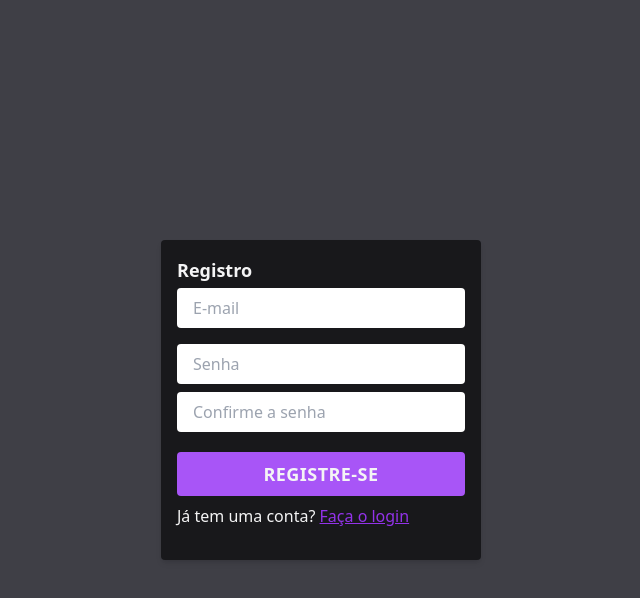
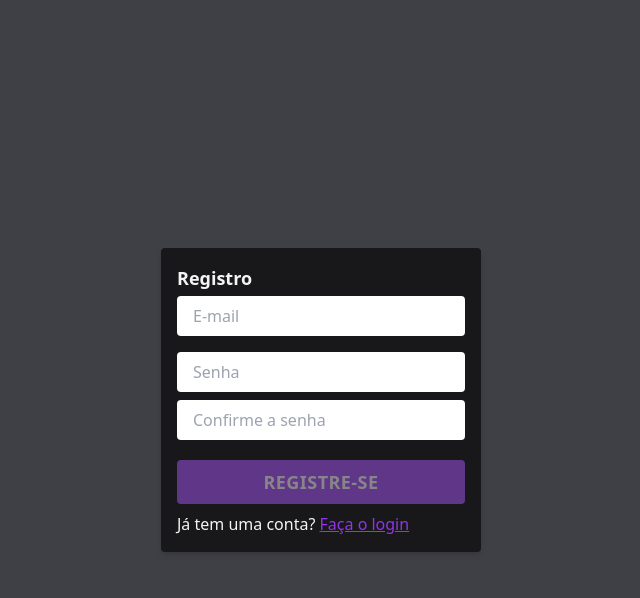
Before and after one commit to ZaikoXander/Login-System, a Next.js app in the folder frontend/: page / in a window 1280 px wide. Both pictures are taken after a click on the button "Registre-se". Shown: the top 598 px of the page, without its empty margins (319-959 px from the left). Built offline with nearby package versions, Linux system fonts and the light colour scheme.

Commit message:
Deal with validation

```diff
--- a/frontend/src/components/Button.tsx
+++ b/frontend/src/components/Button.tsx
@@ -1,16 +1,19 @@
 interface ButtonProps {
   children: string
   className?: string
+  disabled?: boolean
 }
 
-export default function Button({ children, className }: ButtonProps) {
+export default function Button({ children, className, disabled }: ButtonProps) {
   return (
     <button
       type="submit"
       className={`
         ${className} bg-purple-500 rounded p-2 text-lg font-bold tracking-wide uppercase
         hover:bg-purple-600 transition-colors
+        disabled:opacity-50 disabled:cursor-not-allowed disabled:hover:bg-purple-500
       `}
+      disabled={disabled}
     >
       { children }
     </button>
--- a/frontend/src/components/Home/Login.tsx
+++ b/frontend/src/components/Home/Login.tsx
@@ -1,26 +1,53 @@
-import { Dispatch, SetStateAction } from "react"
+import { ChangeEvent, FormEvent, useState } from "react"
 import Link from "next/link"
 
 import Input from "../Input"
 import Button from "../Button"
 
-interface LoginProps {
-  isRegistering: boolean
-  setIsRegistering: Dispatch<SetStateAction<boolean>>
+import { HomeComponentsProps } from "."
+
+interface UserData {
+  email: string
+  password: string
 }
 
-export default function Login({ isRegistering, setIsRegistering }: LoginProps) {
-  function handleRegisterClick() {
-    setIsRegistering(!isRegistering)
+export default function Login({ isRegistering, setIsRegistering }: HomeComponentsProps) {
+  const [user, setUser] = useState<UserData>({ email: "", password: "" })
+
+  function handleSubmitForm(event: FormEvent<HTMLFormElement>) {
+    event.preventDefault()
+    console.log(user)
+  }
+
+  function handleInputChange(event: ChangeEvent<HTMLInputElement>) {
+    setUser({ ...user, [event.target.name]: event.target.value })
   }
 
   return (
-    <form className="flex flex-col w-full">
+    <form onSubmit={handleSubmitForm} className="flex flex-col w-full">
       <h1 className="font-bold text-lg mb-1">
         Login
       </h1>
-      <Input required type="email" placeholder="E-mail" className="mb-4" />
-      <Input required type="password" placeholder="Senha" className="mb-2" />
+      <Input
+        required
+        type="email"
+        placeholder="E-mail"
+        className="mb-2"
+        onChange={handleInputChange}
+        invalid="Por favor digite um endereço de email válido."
+      />
+
+      <Input
+        required
+        type="password"
+        placeholder="Senha"
+        className="mb-2"
+        pattern="(?=.*\d)(?=.*[a-z])(?=.*[A-Z]).{6,}"
+        title="Deve conter pelo menos um número e uma letra maiúscula e minúscula, e pelo menos 6 ou mais caracteres"
+        onChange={handleInputChange}
+        invalid="Por favor digite uma senha válida."
+      />
+
       <Link href="/forgot">
         <a
           className="
@@ -31,7 +58,10 @@ export default function Login({ isRegistering, setIsRegistering }: LoginProps) {
           Esqueci minha senha
         </a>
       </Link>
-      <Button className="mb-2">
+      <Button
+        className="mb-2"
+        disabled={ user.email.length < 1 || user.password.length < 6 }
+      >
         Entrar
       </Button>
       <p>
@@ -42,7 +72,7 @@ export default function Login({ isRegistering, setIsRegistering }: LoginProps) {
             text-purple-600 underline
             hover:text-purple-700 transition-colors
           "
-          onClick={handleRegisterClick}
+          onClick={() => setIsRegistering(!isRegistering)}
         >
           Registre-se
         </a>
--- a/frontend/src/components/Home/Register.tsx
+++ b/frontend/src/components/Home/Register.tsx
@@ -1,29 +1,72 @@
-import { Dispatch, SetStateAction } from "react"
+import { ChangeEvent, FormEvent, useState } from "react"
+
+import Input from "../Input"
 import Button from "../Button"
 
-import Input from "../Input"
+import { HomeComponentsProps } from "."
 
-interface RegisterProps {
-  isRegistering: boolean
-  setIsRegistering: Dispatch<SetStateAction<boolean>>
+interface UserData {
+  email: string
+  password: string
+  confirmPassword: string
 }
 
-export default function Register({ isRegistering, setIsRegistering }: RegisterProps) {
-  function handleLoginClick() {
-    setIsRegistering(!isRegistering)
+export default function Register({ isRegistering, setIsRegistering }: HomeComponentsProps) {
+  const [user, setUser] = useState<UserData>({ email: "", password: "", confirmPassword: "" })
+
+  function handleSubmitForm(event: FormEvent<HTMLFormElement>) {
+    event.preventDefault()
+    console.log(user)
+  }
+
+  function handleInputChange(event: ChangeEvent<HTMLInputElement>) {
+    setUser({ ...user, [event.target.name]: event.target.value })
   }
 
   return (
-    <form className="flex flex-col w-full">
+    <form onSubmit={handleSubmitForm} className="flex flex-col w-full">
       <h1
         className="font-bold text-lg mb-1"
       >
         Registro
       </h1>
-      <Input required type="email" placeholder="E-mail" className="mb-4" />
-      <Input required type="password" id="password" placeholder="Senha" className="mb-2" />
-      <Input required type="password" id="confirmPassword" placeholder="Confirme a senha" className="mb-5" />
-      <Button className="mb-2">
+      <Input
+        required
+        type="email"
+        placeholder="E-mail"
+        className="mb-4"
+        onChange={handleInputChange}
+        invalid="Por favor digite um endereço de email válido."
+      />
+      <Input
+        required
+        type="password"
+        name="password"
+        placeholder="Senha"
+        className="mb-2"
+        pattern="(?=.*\d)(?=.*[a-z])(?=.*[A-Z]).{6,}"
+        title="Deve conter pelo menos um número e uma letra maiúscula e minúscula, e pelo menos 6 ou mais caracteres."
+        onChange={handleInputChange}
+        invalid="Por favor digite uma senha válida."
+      />
+      <Input
+        required
+        type="password"
+        name="confirmPassword"
+        placeholder="Confirme a senha"
+        className="mb-2"
+        pattern={user.password}
+        title="A senha deve corresponder a senha digitada anteriormente."
+        onChange={handleInputChange}
+        invalid="A senha não corresponde."
+      />
+      <Button
+        className="mb-2 mt-3"
+        disabled={
+          user.email.length < 1 || user.password.length < 6 ||
+          user.confirmPassword.length < 6 || user.confirmPassword !== user.password
+        }
+      >
         Registre-se
       </Button>
       <p>
@@ -34,7 +77,7 @@ export default function Register({ isRegistering, setIsRegistering }: RegisterPr
             text-purple-600 underline
             hover:text-purple-700 transition-colors
           "
-          onClick={handleLoginClick}
+          onClick={() => setIsRegistering(!isRegistering)}
         >
           Faça o login
         </a>
--- a/frontend/src/components/Input.tsx
+++ b/frontend/src/components/Input.tsx
@@ -1,25 +1,50 @@
-import { HTMLInputTypeAttribute } from "react"
+import { ChangeEvent, HTMLInputTypeAttribute } from "react"
 
 interface InputProps {
   required?: boolean
   type: HTMLInputTypeAttribute
-  id?: string
+  name?: string
   placeholder?: string
   className?: string
+  pattern?: string
+  title?: string
+  onChange?: (event: ChangeEvent<HTMLInputElement>) => void
+  invalid?: string
 }
 
-export default function Input({ required = false, type, id, placeholder, className }: InputProps) {
+export default function Input({ required = false, type, name, placeholder, className, pattern, title, onChange, invalid }: InputProps) {
   return (
-    <input
-      required={required}
-      type={type}
-      name={id || type}
-      id={id || type}
-      placeholder={placeholder}
-      className={`
-        ${className} rounded py-2 px-4 text-zinc-900
-        focus:outline-none
-      `}
-    />
+    <div className={className}>
+      <input
+        required={required}
+        type={type}
+        name={name || type}
+        placeholder={placeholder}
+        className="
+          w-full peer rounded py-2 px-4 text-zinc-900
+          focus:mb-0 focus:ring-2 focus:ring-purple-500 focus:outline-none
+          invalid:mb-2 invalid:ring-2 invalid:ring-red-600
+          invalid:placeholder-shown:mb-0 invalid:placeholder-shown:ring-0
+          invalid:focus:placeholder-shown:ring-2
+          transition-colors
+        "
+        pattern={pattern}
+        title={title}
+        onChange={onChange}
+      />
+      {
+        invalid &&
+          <p
+            className="
+              hidden text-red-600 text-xs
+              peer-invalid:block peer-focus:hidden
+              peer-invalid:peer-placeholder-shown:hidden
+              transition-all
+            "
+          >
+            { invalid }
+          </p>
+      }
+    </div>
   )
 }
--- a/frontend/src/pages/forgot.tsx
+++ b/frontend/src/pages/forgot.tsx
@@ -1,3 +1,4 @@
+import { FormEvent, useState } from "react"
 import Head from "next/head"
 import Link from "next/link"
 
@@ -5,6 +6,13 @@ import Input from "../components/Input"
 import Button from "../components/Button"
 
 export default function Forgot() {
+  const [email, setEmail] = useState<string>("")
+
+  function handleSubmitForm(event: FormEvent<HTMLFormElement>) {
+    event.preventDefault()
+    console.log(email)
+  }
+
   return (
     <>
       <Head>
@@ -12,10 +20,19 @@ export default function Forgot() {
       </Head>
       <main>
         <div className="w-80 h-52 p-4">
-          <form className="flex flex-col items-center justify-center">
+          <form onSubmit={handleSubmitForm} className="flex flex-col items-center justify-center">
             <h1 className="font-bold text-2xl mb-6">Recuperar senha</h1>
-            <Input required type="email" placeholder="Digite seu e-mail" className="mb-4 w-full" />
-            <Button className="mb-2 w-full">
+            <Input
+              required
+              type="email"
+              placeholder="Digite seu e-mail"
+              className="mb-4 w-full"
+              onChange={event => setEmail(event.target.value)}
+            />
+            <Button
+              className="mb-2 w-full"
+              disabled={ email.length < 1 }
+            >
               Recuperar
             </Button>
             <Link href="/">
--- a/frontend/src/pages/index.tsx
+++ b/frontend/src/pages/index.tsx
@@ -20,10 +20,7 @@ export default function Home() {
         </title>
       </Head>
       <main>
-        <div className={`
-          bg-zinc-900 w-80 p-4 rounded shadow-md transition-all
-          ${isRegistering ? "h-80" : "h-72"}
-        `}>
+        <div className="bg-zinc-900 w-80 p-4 rounded shadow-md transition-all">
           {
             isRegistering ?
               <Register isRegistering={isRegistering} setIsRegistering={setIsRegistering} />
```
Also changed, not shown: frontend/src/components/Home/index.d.ts (added, +10 -0 lines).
